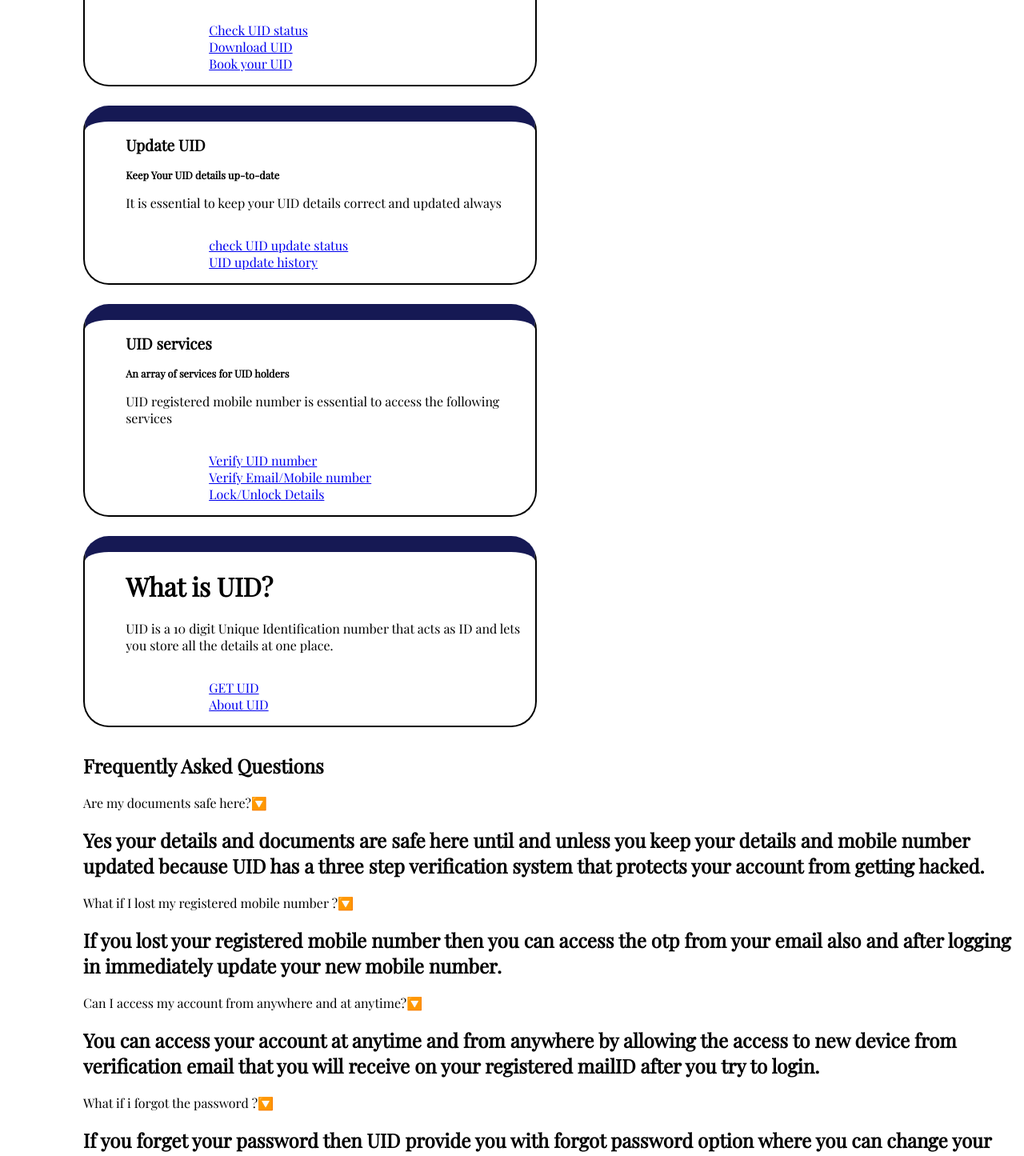
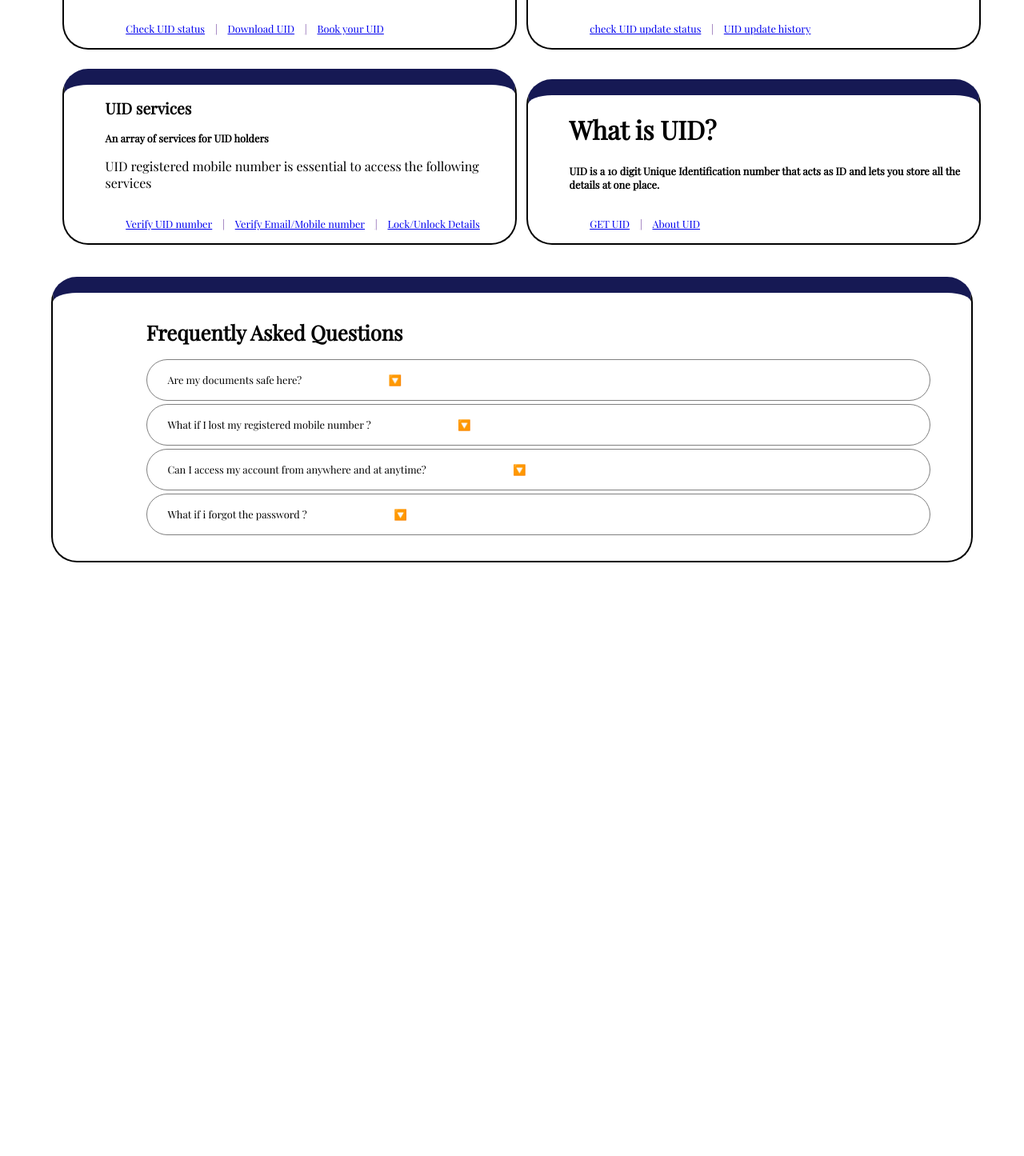
Before and after one commit to The-codersofpassion/uid-build, a React (Create React App) app: page / in a window 1280 px wide. Shown: the part 300-1745 px from the top of the page at 80% size. After the commit the page ends 1027 px from the top, so only its background shows below. Built offline with nearby package versions, Linux system fonts and the light colour scheme.

Commit message:
Add - FAQs styling

```diff
--- a/src/Row.css
+++ b/src/Row.css
@@ -6,11 +6,13 @@
 
 .rows ul {
     list-style-type: none;
-    margin-left: 5vw;
+    margin-left: 2vw;
     margin-top: 4vh;
 }
 
 .idli{
+    display: inline-block;
+    margin-left: 1vw;
     width: 40vw;
     background-color: white;
     border-top: 20px solid #161954;
@@ -30,3 +32,68 @@
 .Ids h3 {
     font-size: 1vw;
 }
+
+.sublinks {
+    display: flex;
+    font-size: 1vw;
+    padding-left: 0;
+    padding-right: 0;
+}
+
+.sublinks a {
+    padding-left: 0;
+    padding-right: 1vw;
+}
+
+.questions {
+    margin-top: 2vh;
+    margin-left: 5vw;
+    margin-right: 5vw;
+    background-color: white;
+    border-top: 20px solid #161954;
+    margin-bottom: 3vh;
+    padding-left: 4vw;
+    padding-bottom: 2vh;
+    border-bottom: 2px solid black;
+    border-right: 2px solid black;
+    border-left: 2px solid black;
+    border-radius: 2rem;
+}
+
+.questions2 {
+    padding-right: 4vw;
+}
+
+.questions h1{
+    font-size: 2vw;
+}
+
+.questions h2 {
+    font-size: 1vw;
+}
+
+.accordian {
+    font-size: 1vw;
+    margin-top: 0.5vh;
+    margin-bottom: 0.5vh;
+}
+
+.questions2 button {
+    margin-left:  8vw;
+    background-color: white;
+    border: none;
+    cursor: pointer;
+}
+
+.accordian-item {
+    border: 1px solid grey;
+    padding: 2vh 2vw;
+    border-radius: 2rem;
+}
+
+.answer {
+    margin-left: 2vw;
+    margin-right: 2vw;
+    margin-top: 2vh;
+    margin-bottom: 2vh;
+}
--- a/src/Row.js
+++ b/src/Row.js
@@ -1,8 +1,45 @@
-import React from 'react';
+import React , {useState }from 'react';
 import { Link } from 'react-router-dom';
 import "./Row.css";
 
 function Row() {
+    const [ans1, Showans1] = useState(false)
+    const [ans2, Showans2] = useState(false)
+    const [ans3, Showans3] = useState(false)
+    const [ans4, Showans4] = useState(false)
+
+    const setans1 = () => {
+        if(ans1 === true){
+            Showans1(false)
+        }
+        else{
+            Showans1(true);
+        }
+    }
+    const setans2 = () => {
+        if(ans2 === true){
+            Showans2(false)
+        }
+        else{
+            Showans2(true);
+        }
+    }
+    const setans3 = () => {
+        if(ans3 === true){
+            Showans3(false)
+        }
+        else{
+            Showans3(true);
+        }
+    }
+    const setans4 = () => {
+        if(ans4 === true){
+            Showans4(false)
+        }
+        else{
+            Showans4(true);
+        }
+    }
 
     return (
         <div className="rows">
@@ -11,9 +48,11 @@ function Row() {
                     <h2>Get Your Unique Identification Number</h2>
                     <h3>UID is for every individual irrespective of age.</h3>
                     <p>From a new born to an adult everyone can enroll for UID</p>
-                    <ul>
+                    <ul className="sublinks">
                         <li><Link to='/Status'>Check UID status</Link></li>
+                        <li><Link>|</Link></li>
                         <li><Link to='/'>Download UID</Link></li>
+                        <li><Link>|</Link></li>
                         <li><Link to='/'>Book your UID</Link></li>
                     </ul>
                 </li>
@@ -21,8 +60,9 @@ function Row() {
                     <h2>Update UID</h2>
                     <h3>Keep Your UID details up-to-date</h3>
                     <p>It is essential to keep your UID details correct and updated always</p>
-                    <ul>
+                    <ul className="sublinks">
                         <li><Link to='/'>check UID update status</Link></li>
+                        <li><Link>|</Link></li>
                         <li><Link to='/'>UID update history</Link></li>
                     </ul>
                 </li>
@@ -30,56 +70,59 @@ function Row() {
                     <h2>UID services</h2>
                     <h3>An array of services for UID holders</h3>
                     <p>UID registered mobile number is essential to access the following services</p>
-                    <ul>
+                    <ul className="sublinks">
                         <li><Link to='/'>Verify UID number</Link></li>
+                        <li><Link>|</Link></li>
                         <li><Link to='/'>Verify Email/Mobile number</Link></li>
+                        <li><Link>|</Link></li>
                         <li><Link to='/'>Lock/Unlock Details</Link></li>
                     </ul>
                 </li>
                 <li className="idli">
                     <h1>What is UID?</h1>
-                    <p>UID is a 10 digit Unique Identification number that acts as ID and lets you store all the details at one place.</p>
-                    <ul>
+                    <h3>UID is a 10 digit Unique Identification number that acts as ID and lets you store all the details at one place.</h3>
+                    <ul className="sublinks">
                         <li><Link to='/'>GET UID</Link></li>
+                        <li><Link>|</Link></li>
                         <li><Link to='/'>About UID</Link></li>
                     </ul>
                 </li>
             </ul>
             <div className="questions">
-                <ul className="questions">
-                    <h2>Frequently Asked Questions</h2>
+                <ul className="questions2">
+                    <h1>Frequently Asked Questions</h1>
                     <li >
                         <div className="accordian accordian-item">
-                            Are my documents safe here?<span>🔽</span>
+                            Are my documents safe here?<button onClick={setans1}>🔽</button>
                         </div>
-                        <div className="answer">
-                            <h2>Yes your details and documents are safe here until and unless you keep your details and mobile number updated because UID has a three step verification system that protects your account from getting hacked. </h2>
-                        </div>
+                        {ans1 &&
+                            <h2 className="answer">Yes your details and documents are safe here until and unless you keep your details and mobile number updated because UID has a three step verification system that protects your account from getting hacked. </h2>
+                        }
                     </li>
                     <li >
                         <div className="accordian accordian-item" >
-                            What if I lost my registered mobile number ?<span>🔽</span>
+                            What if I lost my registered mobile number ?<button onClick={setans2}>🔽</button>
                         </div>
-                        <div className="answer">
-                            <h2>If you lost your registered mobile number then you can access the otp from your email also and after logging in immediately update your new mobile number.</h2>
-                        </div>
+                        {ans2 &&
+                            <h2 className="answer">If you lost your registered mobile number then you can access the otp from your email also and after logging in immediately update your new mobile number.</h2>
+                        }
                     </li>
                     <li >
                         <div className="accordian accordian-item">
-                            Can I access my account from anywhere and at anytime?<span>🔽</span>
+                            Can I access my account from anywhere and at anytime?<button onClick={setans3}>🔽</button>
                         </div>
-                        <div className="answer">
-                            <h2>You can access your account at anytime and from anywhere by allowing the access to new device from verification email that you will receive on your registered mailID after you try to login. </h2>
-                        </div>
+                        {ans3 &&
+                            <h2 className="answer">You can access your account at anytime and from anywhere by allowing the access to new device from verification email that you will receive on your registered mailID after you try to login. </h2>
+                        }
 
                     </li>
                     <li >
                         <div className="accordian accordian-item" >
-                            What if i forgot the password ?<span>🔽</span>
+                            What if i forgot the password ?<button onClick={setans4}>🔽</button>
                         </div>
-                        <div className="answer">
-                            <h2>If you forget your password then UID provide you with forgot password option where you can change your password by accessing to the link you get on your mailID</h2>
-                        </div>
+                        {ans4 &&
+                            <h2 className="answer">If you forget your password then UID provide you with forgot password option where you can change your password by accessing to the link you get on your mailID</h2>
+                        }
                     </li>
                 </ul>
             </div>
```
Also changed, not shown: src/footer.js (added, +12 -0 lines), src/footer.css (added).
